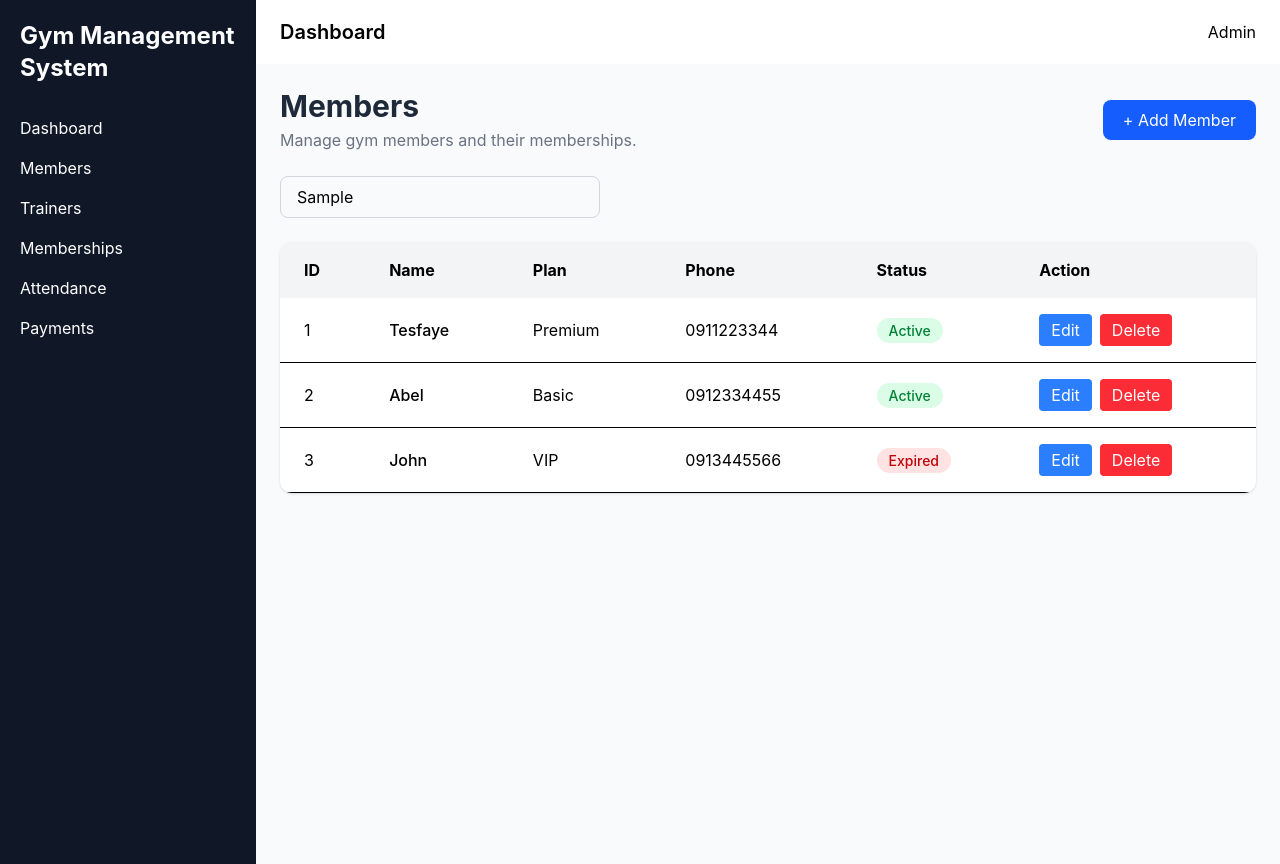
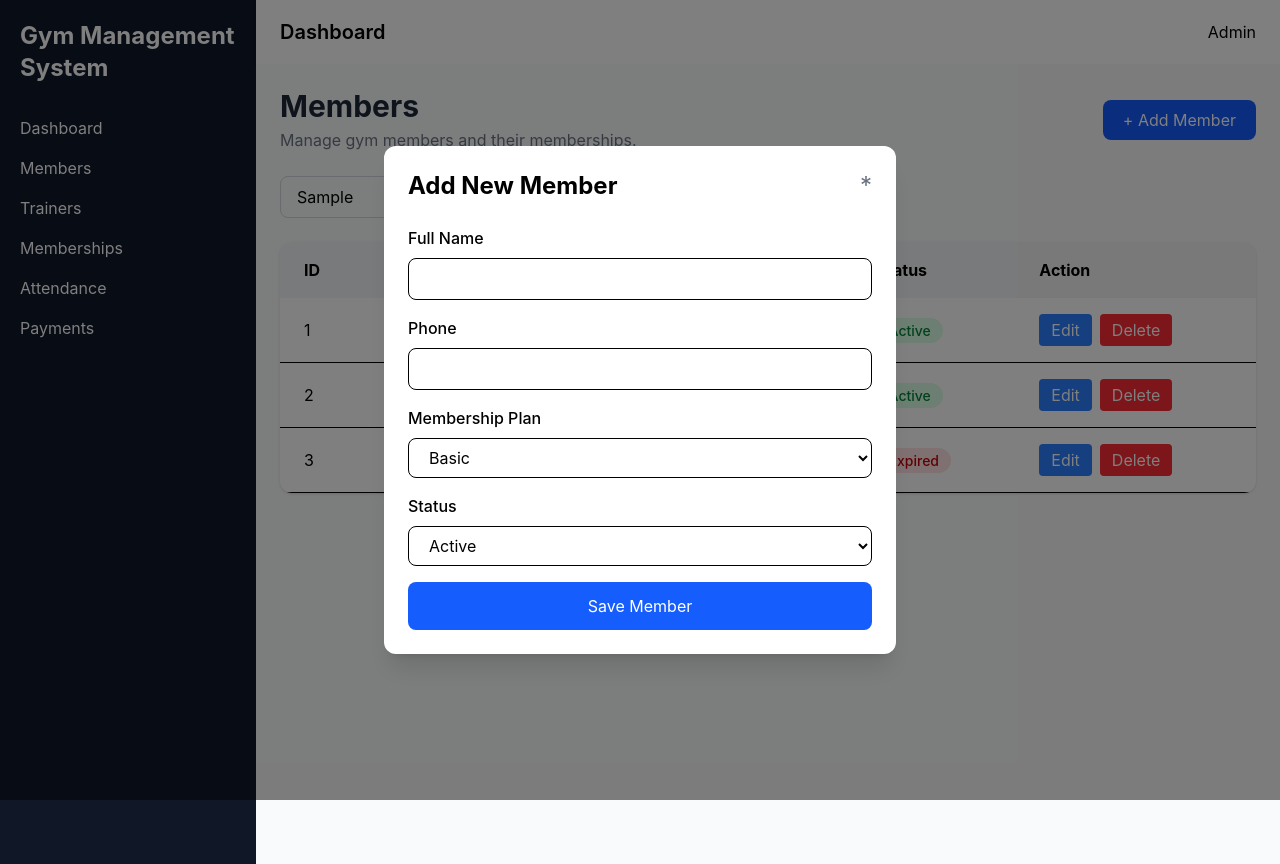
Before and after one commit to tesfayefekadu/Gym-Managment-System-React, a React (Vite) app: page /members in a window 1280 px wide. Both pictures are taken after typing "Sample" into the empty fields and a click on the button "+ Add Member". Built offline with nearby package versions, Linux system fonts and the light colour scheme.

Commit message:
Add React Router and application page structure

```diff
--- /dev/null
+++ b/src/components/members/MemberForm.jsx
@@ -0,0 +1,101 @@
+import { useState } from "react";
+
+function MemberForm({ onSave }) {
+
+  const [formData, setFormData] = useState({
+    name: "",
+    phone: "",
+    plan: "Basic",
+    status: "Active",
+  });
+
+  const handleChange = (event) => {
+    const { name, value } = event.target;
+
+    setFormData({
+      ...formData,
+      [name]: value,
+    });
+  };
+
+  const handleSubmit = (event) => {
+    event.preventDefault();
+    onSave(formData);
+  };
+
+  return (
+    <form onSubmit={handleSubmit} className="space-y-4">
+
+      <div>
+        <label className="block mb-2 font-medium">
+          Full Name
+        </label>
+
+        <input
+          type="text"
+          name="name"
+          value={formData.name}
+          onChange={handleChange}
+          className="w-full border rounded-lg px-4 py-2"
+        />
+      </div>
+
+      <div>
+        <label className="block mb-2 font-medium">
+          Phone
+        </label>
+
+        <input
+          type="text"
+          name="phone"
+          value={formData.phone}
+          onChange={handleChange}
+          className="w-full border rounded-lg px-4 py-2"
+        />
+      </div>
+
+      <div>
+        <label className="block mb-2 font-medium">
+          Membership Plan
+        </label>
+
+        <select
+          name="plan"
+          value={formData.plan}
+          onChange={handleChange}
+          className="w-full border rounded-lg px-4 py-2"
+        >
+          <option>Basic</option>
+          <option>Premium</option>
+          <option>VIP</option>
+        </select>
+      </div>
+
+      <div>
+        <label className="block mb-2 font-medium">
+          Status
+        </label>
+
+        <select
+          name="status"
+          value={formData.status}
+          onChange={handleChange}
+          className="w-full border rounded-lg px-4 py-2"
+        >
+          <option>Active</option>
+          <option>Expired</option>
+        </select>
+      </div>
+
+      <button
+        type="submit"
+        className="w-full bg-blue-600 hover:bg-blue-700 text-white py-3 rounded-lg"
+      >
+        Save Member
+      </button>
+
+    </form>
+  );
+}
+
+export default MemberForm;
--- /dev/null
+++ b/src/components/members/MemberModal.jsx
@@ -0,0 +1,29 @@
+function MemberModal({ children, onClose }) {
+  return (
+    <div className="fixed inset-0 bg-black/50 flex items-center justify-center">
+
+      <div className="bg-white rounded-xl shadow-xl w-full max-w-lg p-6">
+
+        <div className="flex justify-between items-center mb-6">
+
+          <h2 className="text-2xl font-bold">
+            Add New Member
+          </h2>
+
+          <button
+            onClick={onClose}
+            className="text-2xl text-gray-500 hover:text-red-500"
+          >
+            *
+          </button>
+
+        </div>
+
+        {children}
+
+      </div>
+    </div>
+  );
+}
+
+export default MemberModal;
--- a/src/pages/Members.jsx
+++ b/src/pages/Members.jsx
@@ -3,10 +3,11 @@ import { useState } from "react";
 import MemberHeader from "../components/members/MemberHeader";
 import MemberSearch from "../components/members/MemberSearch";
 import MemberTable from "../components/members/MemberTable";
+import MemberModal from "../components/members/MemberModal";
+import MemberForm from "../components/members/MemberForm";
 
 function Members() {
-
-  const [members] = useState([
+  const [members, setMembers] = useState([
     {
       id: 1,
       name: "Tesfaye",
@@ -30,8 +31,29 @@ function Members() {
     },
   ]);
 
+  // Controls whether the modal is visible
+  const [showModal, setShowModal] = useState(false);
+
+  // Open modal
   const handleAddMember = () => {
-    console.log("Add Member");
+    setShowModal(true);
+  };
+
+  // Close modal
+  const handleCloseModal = () => {
+    setShowModal(false);
+  };
+
+  // Save new member
+  const handleSaveMember = (newMember) => {
+    const member = {
+      id: members.length + 1,
+      ...newMember,
+    };
+
+    setMembers([...members, member]);
+
+    setShowModal(false);
   };
 
   return (
@@ -41,6 +63,12 @@ function Members() {
       <MemberSearch />
 
       <MemberTable members={members} />
+
+      {showModal && (
+        <MemberModal onClose={handleCloseModal}>
+          <MemberForm onSave={handleSaveMember} />
+        </MemberModal>
+      )}
     </>
   );
 }
```
